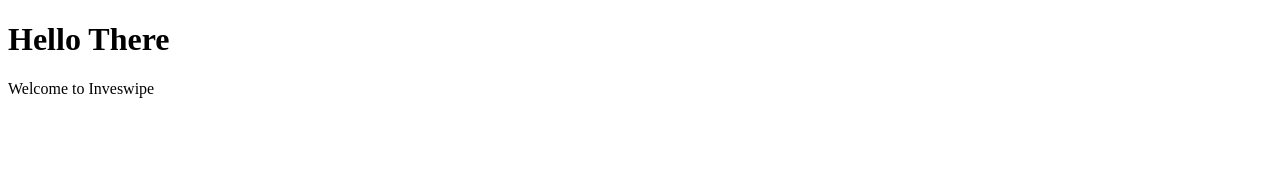
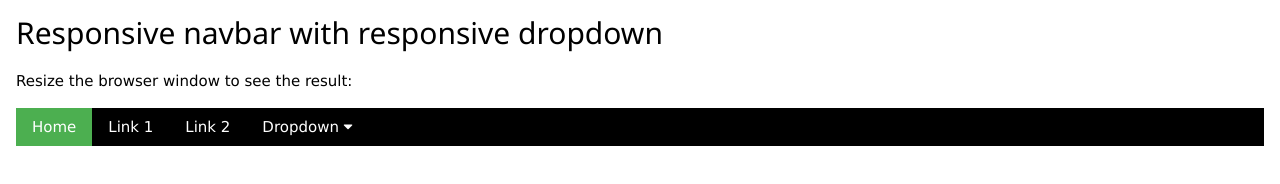
Before and after one commit to hshtsingh/hshtsingh, a plain HTML site: page index.html in a window 1280 px wide. Drawn offline with nearby package versions, Linux system fonts and the light colour scheme.

Commit message:
Update index.html

```diff
--- a/index.html
+++ b/index.html
@@ -1,10 +1,28 @@
 <!DOCTYPE html>
 <html>
-    <head>
-        <title>Inveswipe</title>
-    </head>
-    <body>
-        <h1>Hello There</h1>
-        <p>Welcome to Inveswipe</p>
-    </body>
+<title>W3.CSS</title>
+<meta name="viewport" content="width=device-width, initial-scale=1">
+<link rel="stylesheet" href="https://www.w3schools.com/w3css/4/w3.css">
+<link rel="stylesheet" href="https://cdnjs.cloudflare.com/ajax/libs/font-awesome/4.7.0/css/font-awesome.min.css"><body>
+
+<div class="w3-container">
+  <h2>Responsive navbar with responsive dropdown</h2>
+  <p>Resize the browser window to see the result:</p>
+
+  <div class="w3-bar w3-black">
+    <a href="#" class="w3-bar-item w3-button w3-mobile w3-green">Home</a>
+    <a href="#" class="w3-bar-item w3-button w3-mobile">Link 1</a>
+    <a href="#" class="w3-bar-item w3-button w3-mobile">Link 2</a>
+    <div class="w3-dropdown-hover w3-mobile">
+      <button class="w3-button">Dropdown <i class="fa fa-caret-down"></i></button>
+      <div class="w3-dropdown-content w3-bar-block w3-dark-grey">
+        <a href="#" class="w3-bar-item w3-button w3-mobile">Link 1</a>
+        <a href="#" class="w3-bar-item w3-button w3-mobile">Link 2</a>
+        <a href="#" class="w3-bar-item w3-button w3-mobile">Link 3</a>
+      </div>
+    </div>
+  </div>
+</div>
+
+</body>
 </html>
```
